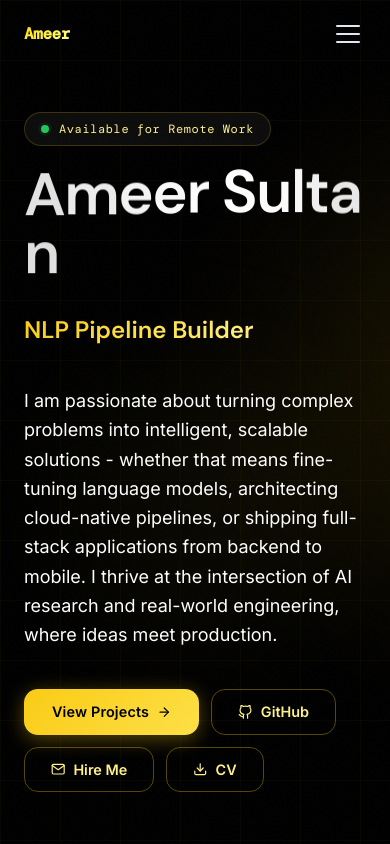
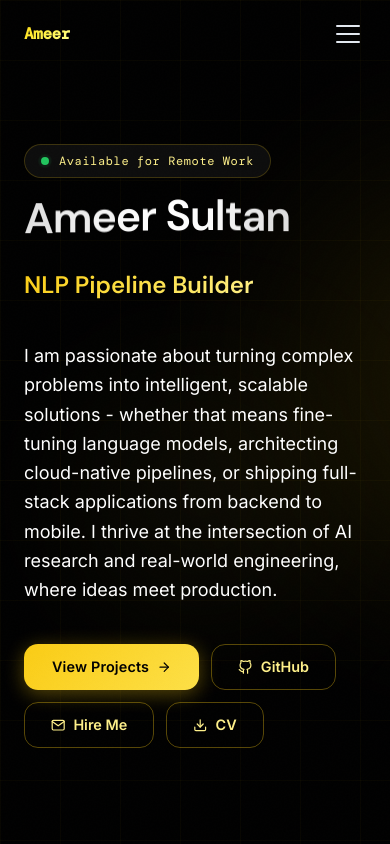
Before and after one commit to Ameer3716/Portfolio, a Next.js app: page / in a window 390 px wide. Shown: the top 844 px of the page. Built offline with nearby package versions, Linux system fonts and the light colour scheme.

Commit message:
Fix: Adjust hero name font size on mobile to prevent wrapping

```diff
--- a/app/page.jsx
+++ b/app/page.jsx
@@ -121,7 +121,7 @@ export default function Home() {
           {/* Name with flowing animation */}
           <motion.h1
             variants={itemVariants}
-            className="font-display text-6xl md:text-8xl font-semibold leading-none mb-4 tracking-tight"
+            className="font-display text-[11vw] sm:text-5xl md:text-7xl lg:text-8xl font-semibold leading-none mb-4 tracking-tight whitespace-nowrap"
           >
             {"Ameer Sultan".split("").map((char, i) => (
               <motion.span
```
